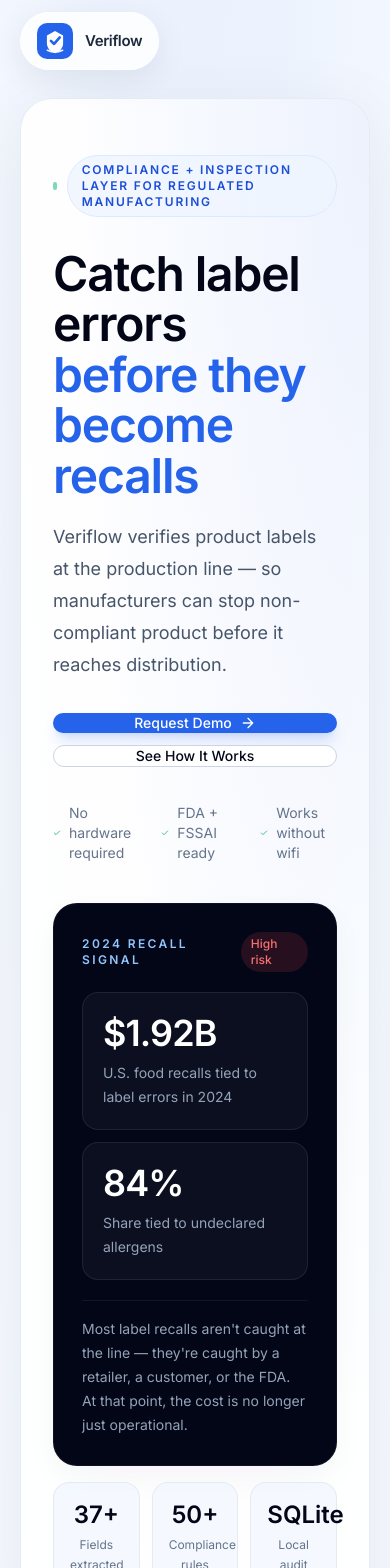
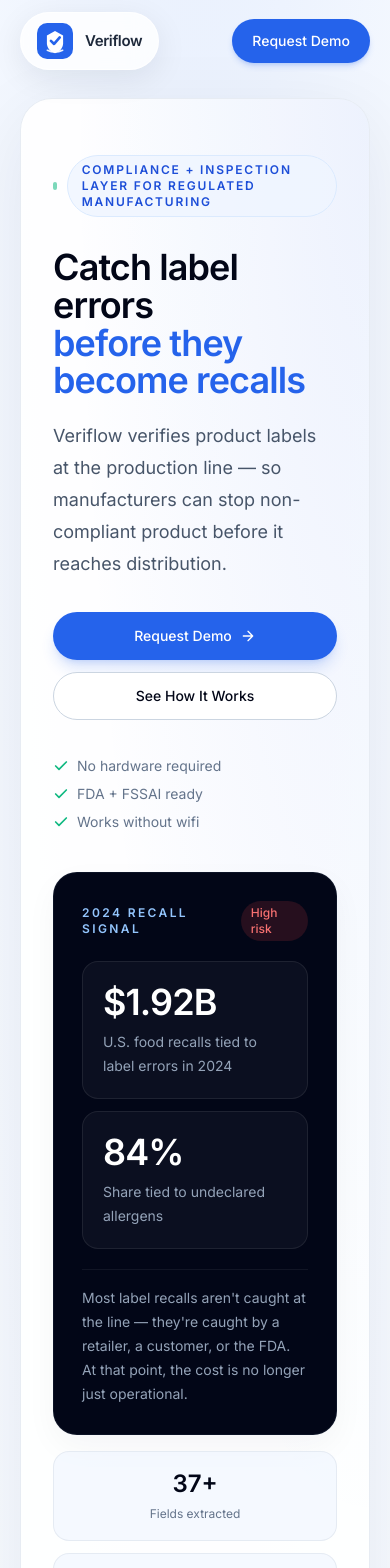
Before and after one commit to navya19j/veriflow, a Next.js app: page / in a window 390 px wide. Shown: the top 1568 px of the page. Built offline with nearby package versions, Linux system fonts and the light colour scheme.

Commit message:
Mobile-friendly: fix h-13, py-18, wrapping trust signals, nav CTA, responsive grids
Made-with: Cursor

```diff
--- a/app/page.tsx
+++ b/app/page.tsx
@@ -205,7 +205,7 @@ export default function HomePage() {
             </a>
           </div>
 
-          <div className="hidden items-center gap-2 md:flex">
+          <div className="flex items-center gap-2">
             <Button size="default" className="shadow-md shadow-blue-600/20" asChild>
               <a href="#demo">Request Demo</a>
             </Button>
@@ -230,7 +230,7 @@ export default function HomePage() {
               </div>
 
               <div className="space-y-5">
-                <h1 className="text-balance text-5xl font-semibold tracking-tight text-slate-950 lg:text-6xl leading-[1.05]">
+                <h1 className="text-balance text-4xl font-semibold tracking-tight text-slate-950 sm:text-5xl lg:text-6xl leading-[1.05]">
                   Catch label errors<br />
                   <span className="text-blue-600">before they become recalls</span>
                 </h1>
@@ -240,18 +240,18 @@ export default function HomePage() {
               </div>
 
               <div className="flex flex-col gap-3 sm:flex-row">
-                <Button size="lg" className="shadow-lg shadow-blue-600/20 h-13 px-7" asChild>
+                <Button size="lg" className="shadow-lg shadow-blue-600/20 px-7" asChild>
                   <a href="#demo">
                     Request Demo
                     <ArrowRightIcon className="ml-2 h-4 w-4" />
                   </a>
                 </Button>
-                <Button size="lg" variant="outline" className="h-13 px-7" asChild>
+                <Button size="lg" variant="outline" className="px-7" asChild>
                   <a href="#how-it-works">See How It Works</a>
                 </Button>
               </div>
 
-              <div className="flex items-center gap-5 pt-1">
+              <div className="flex flex-wrap items-center gap-x-5 gap-y-2 pt-1">
                 <div className="flex items-center gap-2 text-sm text-slate-500">
                   <CheckIcon className="h-4 w-4 text-emerald-500" />
                   No hardware required
@@ -299,7 +299,7 @@ export default function HomePage() {
                 </CardContent>
               </Card>
 
-              <div className="grid grid-cols-3 gap-3">
+              <div className="grid grid-cols-1 sm:grid-cols-3 gap-3">
                 {credibilityPoints.slice(0, 3).map((pt) => (
                   <div
                     key={pt.value}
@@ -532,7 +532,7 @@ export default function HomePage() {
                     </div>
                   </div>
                 </div>
-                <div className="grid grid-cols-3 gap-4 content-start">
+                <div className="grid grid-cols-1 sm:grid-cols-3 gap-4 content-start">
                   {credibilityPoints.map((pt, index) => (
                     <motion.div key={pt.value} {...stagger(index)}>
                       <div className="rounded-2xl border border-slate-200 bg-slate-50/80 p-6 h-full">
@@ -612,7 +612,7 @@ export default function HomePage() {
 
         {/* ── CTA ── */}
         <motion.section {...fadeIn}>
-          <div className="relative overflow-hidden rounded-[2rem] bg-slate-950 px-8 py-14 shadow-[0_24px_80px_rgba(15,23,42,0.20)] sm:px-10 lg:px-14 lg:py-18">
+          <div className="relative overflow-hidden rounded-[2rem] bg-slate-950 px-8 py-14 shadow-[0_24px_80px_rgba(15,23,42,0.20)] sm:px-10 lg:px-14 lg:py-16">
             <div className="absolute inset-0 bg-[radial-gradient(ellipse_at_top_left,rgba(37,99,235,0.30),transparent_55%)]" />
             <div className="absolute inset-0 bg-[radial-gradient(ellipse_at_bottom_right,rgba(37,99,235,0.15),transparent_55%)]" />
             <div className="absolute bottom-0 left-1/2 h-px w-3/4 -translate-x-1/2 bg-gradient-to-r from-transparent via-blue-500/40 to-transparent" />
@@ -630,17 +630,17 @@ export default function HomePage() {
 
               <div className="flex flex-col gap-4 lg:items-end">
                 <div className="flex flex-col gap-3 sm:flex-row">
-                  <Button size="lg" className="h-13 px-8 bg-white text-slate-950 hover:bg-slate-100 shadow-lg" asChild>
+                  <Button size="lg" className="px-8 bg-white text-slate-950 hover:bg-slate-100 shadow-lg" asChild>
                     <a href="#demo">
                       Request Demo
                       <ArrowRightIcon className="ml-2 h-4 w-4" />
                     </a>
                   </Button>
-                  <Button size="lg" variant="ghost" className="h-13 px-8 text-slate-300 hover:text-white hover:bg-white/10 border border-white/15" asChild>
+                  <Button size="lg" variant="ghost" className="px-8 text-slate-300 hover:text-white hover:bg-white/10 border border-white/15" asChild>
                     <a href="#how-it-works">See How It Works</a>
                   </Button>
                 </div>
-                <div className="flex items-center gap-4">
+                <div className="flex flex-wrap items-center gap-x-4 gap-y-2">
                   {["No setup fee", "30-day pilot", "Dedicated onboarding"].map((item) => (
                     <div key={item} className="flex items-center gap-1.5 text-xs text-slate-400">
                       <CheckIcon className="h-3.5 w-3.5 text-blue-400" />
```
